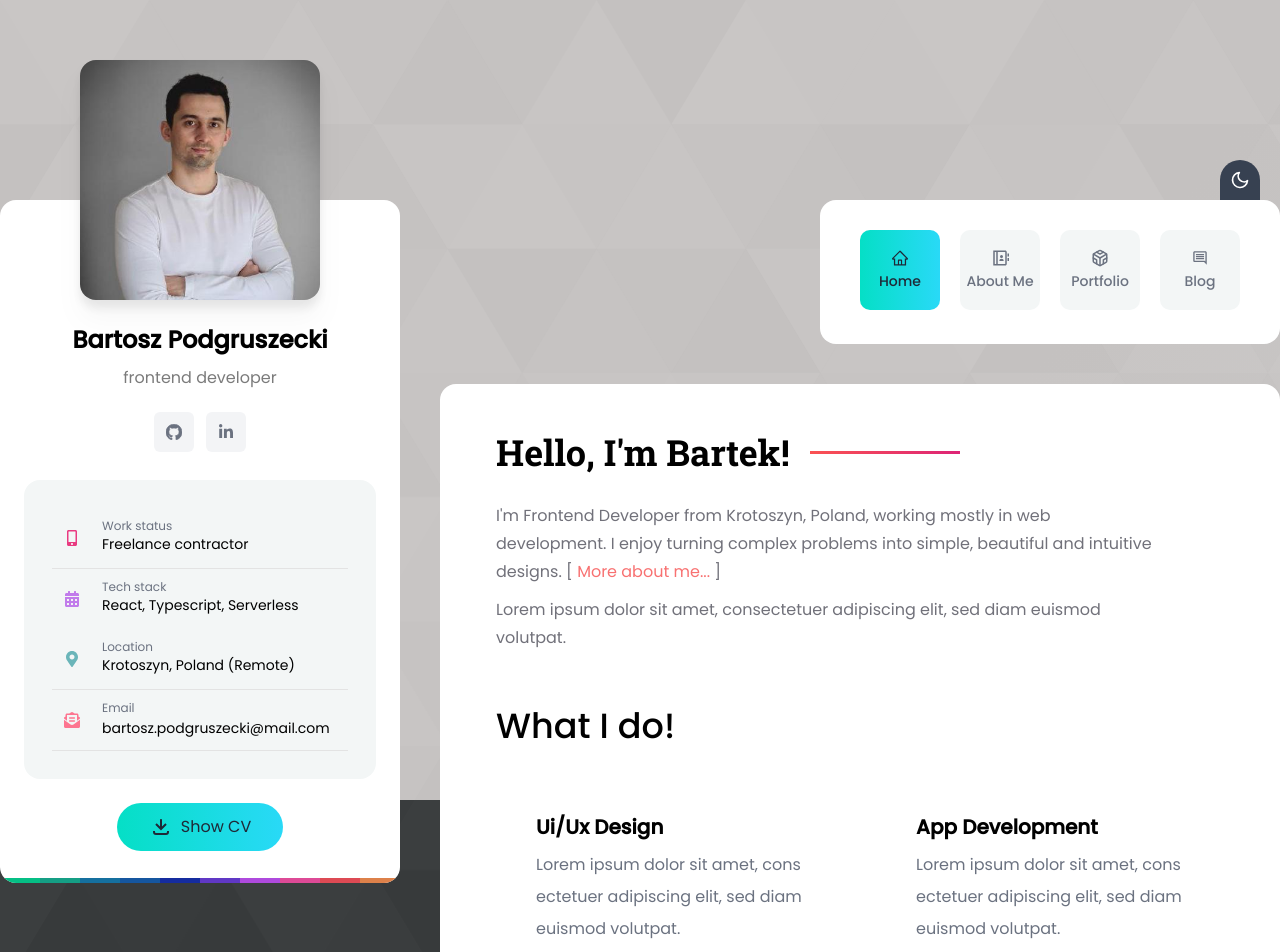
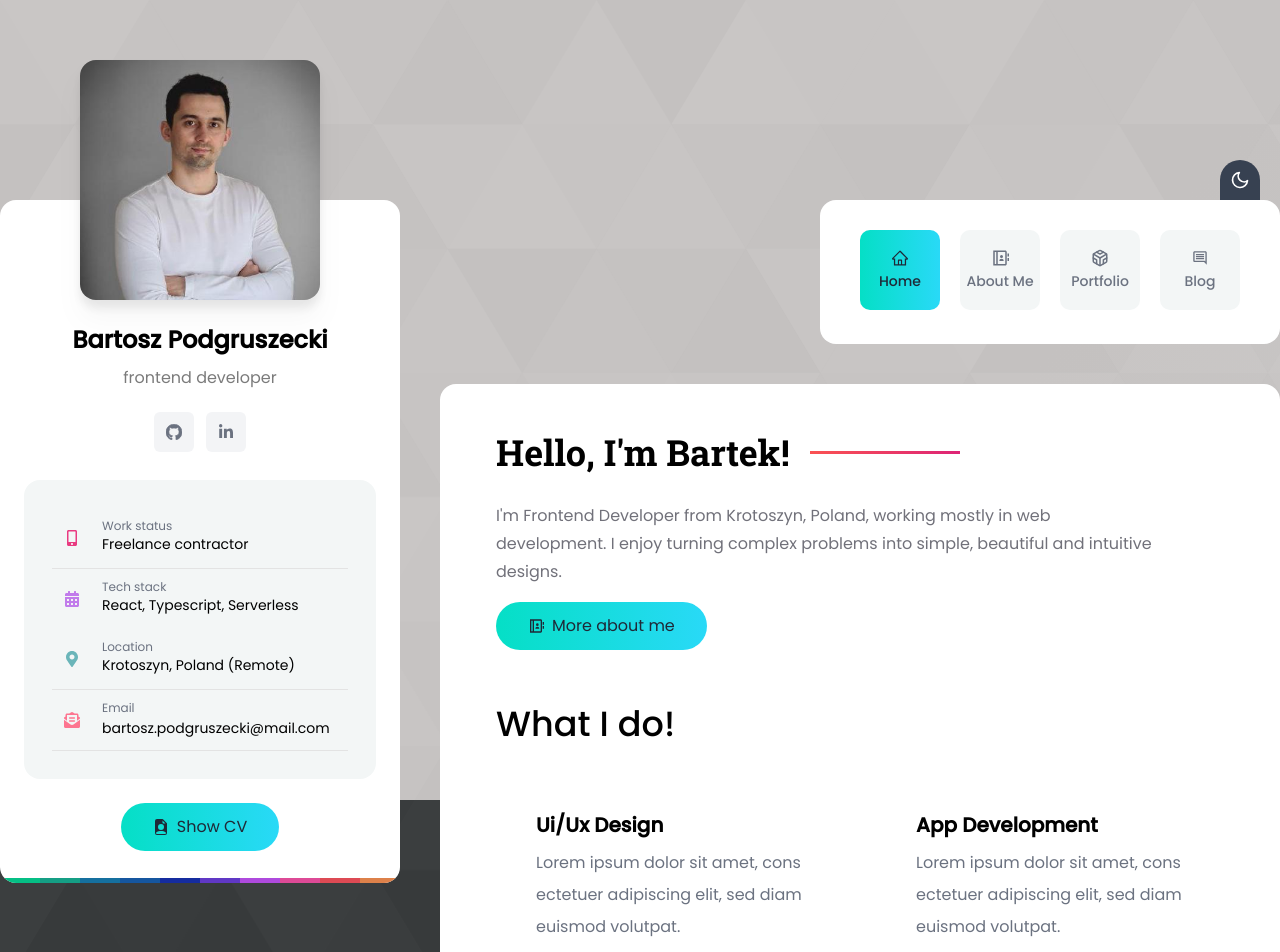
Before and after one commit to barthicus/portfolio, a Next.js app: page / in a window 1280 px wide. Shown: the top 952 px of the page. Built offline with nearby package versions, Linux system fonts and the light colour scheme.

Commit message:
Update homepage, header aside, add buttonlink

```diff
--- a/src/app/_components/Aside.tsx
+++ b/src/app/_components/Aside.tsx
@@ -6,6 +6,7 @@ import { usePathname } from "next/navigation"
 import clsx from "clsx"
 
 import avatarImg from "../../../public/img/avatar.jpeg"
+import { ButtonLink } from "./ButtonLink"
 
 const SocialIconLink = ({ href, children }: { href: string; children: ReactNode }) => {
   return (
@@ -160,7 +161,10 @@ export const Aside = () => {
               </div>
             </div>
           </div>
-          <a
+          <ButtonLink href="/cv" className="mt-6" icon="cv">
+            Show CV
+          </ButtonLink>
+          {/* <a
             // href="/images/cv.pdf"
             // download=""
             className="mx-auto mt-6 inline-flex items-center rounded-[35px] bg-gradient-to-r from-[#05dfc6] to-[#29d9f7] px-8 py-3 text-gray-800 transition duration-200 ease-linear hover:bg-gradient-to-l"
@@ -168,8 +172,8 @@ export const Aside = () => {
             <svg
               width="24"
               height="24"
+              fill="none"
               viewBox="0 0 24 24"
-              fill="none"
               className="mr-2 text-gray-800"
               xmlns="http://www.w3.org/2000/svg"
             >
@@ -184,7 +188,7 @@ export const Aside = () => {
               />
             </svg>
             Show CV
-          </a>
+          </a> */}
         </div>
       </div>
     </aside>
--- /dev/null
+++ b/src/app/_components/ButtonLink.tsx
@@ -0,0 +1,59 @@
+import { ReactNode } from "react"
+import { RouteType } from "next/dist/lib/load-custom-routes"
+import Link, { LinkProps } from "next/link"
+import clsx from "clsx"
+import { BsFillFileEarmarkPersonFill } from "react-icons/bs"
+import { FaExternalLinkAlt } from "react-icons/fa"
+
+import { aboutMeSvg, portfolioSvg } from "./Header"
+
+export const cvSvg = (
+  <svg
+    xmlns="http://www.w3.org/2000/svg"
+    viewBox="0 0 1024 1024"
+    height="1em"
+    width="1em"
+    stroke="currentColor"
+    fill="currentColor"
+  >
+    <path d="M334.336 616.3456c0 11.5712 9.5232 21.0944 21.0944 21.0944h315.4944c11.5712 0 21.0944-9.5232 21.0944-21.0944s-9.5232-21.0944-21.0944-21.0944H355.4304c-11.6736 0-21.0944 9.5232-21.0944 21.0944zM670.9248 702.0544H355.4304c-11.5712 0-21.0944 9.5232-21.0944 21.0944s9.5232 21.0944 21.0944 21.0944h315.4944c11.5712 0 21.0944-9.5232 21.0944-21.0944s-9.5232-21.0944-21.0944-21.0944z" />
+    <path d="M586.9568 165.888H272.4864c-23.2448 0-42.1888 18.944-42.1888 42.1888v607.8464c0 23.2448 18.944 42.1888 42.1888 42.1888H751.616c23.2448 0 42.1888-18.944 42.1888-42.1888V372.736l-206.848-206.848z m27.4432 87.1424l97.1776 97.1776h-89.9072c-3.8912 0-7.2704-3.3792-7.2704-7.2704v-89.9072z m137.1136 562.7904s0 0.1024 0 0l-479.0272 0.1024s-0.1024 0-0.1024-0.1024V208.1792s0-0.1024 0.1024-0.1024h297.984l1.6384 1.6384v133.12c0 27.2384 22.3232 49.4592 49.4592 49.4592h129.9456v423.5264z" />
+    <path d="M428.8512 388.7104c37.1712 0 67.2768-30.1056 67.2768-67.2768 0-37.1712-30.1056-67.2768-67.2768-67.2768S361.472 284.16 361.472 321.4336c0 37.1712 30.1056 67.2768 67.3792 67.2768z m0-97.6896c16.7936 0 30.4128 13.6192 30.4128 30.4128s-13.6192 30.4128-30.4128 30.4128-30.4128-13.6192-30.4128-30.4128 13.6192-30.4128 30.4128-30.4128zM355.4304 504.7296c11.6736 0 21.0944-9.4208 21.0944-21.0944 0-22.8352 23.9616-42.1888 52.3264-42.1888s52.3264 19.2512 52.3264 42.1888c0 11.6736 9.4208 21.0944 21.0944 21.0944s21.0944-9.4208 21.0944-21.0944c0-46.4896-42.3936-84.3776-94.5152-84.3776s-94.5152 37.888-94.5152 84.3776c0 11.6736 9.4208 21.0944 21.0944 21.0944z" />
+  </svg>
+)
+
+export const ButtonLink = ({
+  href,
+  children,
+  className,
+  icon,
+}: {
+  href: LinkProps<RouteType>["href"]
+  children: ReactNode
+  className?: string
+  icon?: "cv" | "external" | "portfolio" | "about-me"
+}) => {
+  let iconSvg: ReactNode = null
+  if (icon === "cv") {
+    iconSvg = <BsFillFileEarmarkPersonFill className="h-4 w-4" />
+  } else if (icon === "external") {
+    iconSvg = <FaExternalLinkAlt className="h-4 w-4" />
+  } else if (icon === "portfolio") {
+    iconSvg = portfolioSvg
+  } else if (icon === "about-me") {
+    iconSvg = aboutMeSvg
+  }
+
+  return (
+    <Link
+      href={href}
+      className={clsx(
+        "inline-flex items-center rounded-[35px] bg-gradient-to-r from-[#05dfc6] to-[#29d9f7] px-8 py-3 text-gray-800 transition duration-200 ease-linear hover:bg-gradient-to-l",
+        className,
+      )}
+    >
+      {iconSvg}
+      <span className={clsx({ "ml-2": icon !== null })}>{children}</span>
+    </Link>
+  )
+}
--- a/src/app/_components/Header.tsx
+++ b/src/app/_components/Header.tsx
@@ -6,6 +6,69 @@ import clsx from "clsx"
 import { MenuLink } from "./MenuLink"
 import { MobileMenuTrigger } from "./MobileMenuTrigger"
 import { ThemeToggler } from "./ThemeToggler"
+
+const homeSvg = (
+  <svg
+    stroke="currentColor"
+    fill="currentColor"
+    strokeWidth="0"
+    viewBox="0 0 1024 1024"
+    height="1em"
+    width="1em"
+    xmlns="http://www.w3.org/2000/svg"
+  >
+    <path d="M946.5 505L560.1 118.8l-25.9-25.9a31.5 31.5 0 0 0-44.4 0L77.5 505a63.9 63.9 0 0 0-18.8 46c.4 35.2 29.7 63.3 64.9 63.3h42.5V940h691.8V614.3h43.4c17.1 0 33.2-6.7 45.3-18.8a63.6 63.6 0 0 0 18.7-45.3c0-17-6.7-33.1-18.8-45.2zM568 868H456V664h112v204zm217.9-325.7V868H632V640c0-22.1-17.9-40-40-40H432c-22.1 0-40 17.9-40 40v228H238.1V542.3h-96l370-369.7 23.1 23.1L882 542.3h-96.1z"></path>
+  </svg>
+)
+
+export const aboutMeSvg = (
+  <svg
+    stroke="currentColor"
+    fill="currentColor"
+    strokeWidth="0"
+    viewBox="0 0 24 24"
+    height="1em"
+    width="1em"
+    xmlns="http://www.w3.org/2000/svg"
+  >
+    <g>
+      <path fill="none" d="M0 0h24v24H0z"></path>
+      <path d="M3 2h16.005C20.107 2 21 2.898 21 3.99v16.02c0 1.099-.893 1.99-1.995 1.99H3V2zm4 2H5v16h2V4zm2 16h10V4H9v16zm2-4a3 3 0 0 1 6 0h-6zm3-4a2 2 0 1 1 0-4 2 2 0 0 1 0 4zm8-6h2v4h-2V6zm0 6h2v4h-2v-4z"></path>
+    </g>
+  </svg>
+)
+
+export const portfolioSvg = (
+  <svg
+    stroke="currentColor"
+    fill="none"
+    strokeWidth="2"
+    viewBox="0 0 24 24"
+    strokeLinecap="round"
+    strokeLinejoin="round"
+    height="1em"
+    width="1em"
+    xmlns="http://www.w3.org/2000/svg"
+  >
+    <path d="M21 16V8a2 2 0 0 0-1-1.73l-7-4a2 2 0 0 0-2 0l-7 4A2 2 0 0 0 3 8v8a2 2 0 0 0 1 1.73l7 4a2 2 0 0 0 2 0l7-4A2 2 0 0 0 21 16z"></path>
+    <polyline points="7.5 4.21 12 6.81 16.5 4.21"></polyline>
+    <polyline points="7.5 19.79 7.5 14.6 3 12"></polyline>
+    <polyline points="21 12 16.5 14.6 16.5 19.79"></polyline>
+    <polyline points="3.27 6.96 12 12.01 20.73 6.96"></polyline>
+    <line x1="12" y1="22.08" x2="12" y2="12"></line>
+  </svg>
+)
+
+const blogSvg = (
+  <svg xmlns="http://www.w3.org/2000/svg" viewBox="0 0 24 24" fill="none" height="1em" width="1em">
+    <path
+      fillRule="evenodd"
+      clipRule="evenodd"
+      d="M20.991 4.8C20.991 3.81 20.19 3 19.2 3H4.8C3.81 3 3 3.81 3 4.8V15.6C3 16.59 3.81 17.4 4.8 17.4H17.4L21 21L20.991 4.8ZM19.2 4.8V16.653L18.147 15.6H4.8V4.8H19.2ZM17.4 12H6.6V13.8H17.4V12ZM6.6 9.3H17.4V11.1H6.6V9.3ZM17.4 6.6H6.6V8.4H17.4V6.6Z"
+      fill="currentColor"
+    />
+  </svg>
+)
 
 export const Header = () => {
   const [isOpen, setIsOpen] = useState(false)
@@ -25,86 +88,25 @@ export const Header = () => {
         <ul className="flex flex-col lg:flex-row">
           <li>
             <MenuLink href="/" onClick={() => setIsOpen(false)}>
-              <span className="mb-1 hidden text-lg lg:block">
-                <svg
-                  stroke="currentColor"
-                  fill="currentColor"
-                  strokeWidth="0"
-                  viewBox="0 0 1024 1024"
-                  height="1em"
-                  width="1em"
-                  xmlns="http://www.w3.org/2000/svg"
-                >
-                  <path d="M946.5 505L560.1 118.8l-25.9-25.9a31.5 31.5 0 0 0-44.4 0L77.5 505a63.9 63.9 0 0 0-18.8 46c.4 35.2 29.7 63.3 64.9 63.3h42.5V940h691.8V614.3h43.4c17.1 0 33.2-6.7 45.3-18.8a63.6 63.6 0 0 0 18.7-45.3c0-17-6.7-33.1-18.8-45.2zM568 868H456V664h112v204zm217.9-325.7V868H632V640c0-22.1-17.9-40-40-40H432c-22.1 0-40 17.9-40 40v228H238.1V542.3h-96l370-369.7 23.1 23.1L882 542.3h-96.1z"></path>
-                </svg>
-              </span>
+              <span className="mb-1 hidden text-lg lg:block">{homeSvg}</span>
               Home
             </MenuLink>
           </li>
           <li>
             <MenuLink href="/about-me" onClick={() => setIsOpen(false)}>
-              <span className="mb-1 hidden text-lg lg:block">
-                <svg
-                  stroke="currentColor"
-                  fill="currentColor"
-                  strokeWidth="0"
-                  viewBox="0 0 24 24"
-                  height="1em"
-                  width="1em"
-                  xmlns="http://www.w3.org/2000/svg"
-                >
-                  <g>
-                    <path fill="none" d="M0 0h24v24H0z"></path>
-                    <path d="M3 2h16.005C20.107 2 21 2.898 21 3.99v16.02c0 1.099-.893 1.99-1.995 1.99H3V2zm4 2H5v16h2V4zm2 16h10V4H9v16zm2-4a3 3 0 0 1 6 0h-6zm3-4a2 2 0 1 1 0-4 2 2 0 0 1 0 4zm8-6h2v4h-2V6zm0 6h2v4h-2v-4z"></path>
-                  </g>
-                </svg>
-              </span>
+              <span className="mb-1 hidden text-lg lg:block">{aboutMeSvg}</span>
               About Me
             </MenuLink>
           </li>
           <li>
             <MenuLink href="/portfolio" onClick={() => setIsOpen(false)}>
-              <span className="mb-1 hidden text-lg lg:block">
-                <svg
-                  stroke="currentColor"
-                  fill="none"
-                  strokeWidth="2"
-                  viewBox="0 0 24 24"
-                  strokeLinecap="round"
-                  strokeLinejoin="round"
-                  height="1em"
-                  width="1em"
-                  xmlns="http://www.w3.org/2000/svg"
-                >
-                  <path d="M21 16V8a2 2 0 0 0-1-1.73l-7-4a2 2 0 0 0-2 0l-7 4A2 2 0 0 0 3 8v8a2 2 0 0 0 1 1.73l7 4a2 2 0 0 0 2 0l7-4A2 2 0 0 0 21 16z"></path>
-                  <polyline points="7.5 4.21 12 6.81 16.5 4.21"></polyline>
-                  <polyline points="7.5 19.79 7.5 14.6 3 12"></polyline>
-                  <polyline points="21 12 16.5 14.6 16.5 19.79"></polyline>
-                  <polyline points="3.27 6.96 12 12.01 20.73 6.96"></polyline>
-                  <line x1="12" y1="22.08" x2="12" y2="12"></line>
-                </svg>
-              </span>
+              <span className="mb-1 hidden text-lg lg:block">{portfolioSvg}</span>
               Portfolio
             </MenuLink>
           </li>
           <li>
             <MenuLink href="/blog" onClick={() => setIsOpen(false)}>
-              <span className="mb-1 hidden text-lg lg:block">
-                <svg
-                  xmlns="http://www.w3.org/2000/svg"
-                  viewBox="0 0 24 24"
-                  fill="none"
-                  height="1em"
-                  width="1em"
-                >
-                  <path
-                    fillRule="evenodd"
-                    clipRule="evenodd"
-                    d="M20.991 4.8C20.991 3.81 20.19 3 19.2 3H4.8C3.81 3 3 3.81 3 4.8V15.6C3 16.59 3.81 17.4 4.8 17.4H17.4L21 21L20.991 4.8ZM19.2 4.8V16.653L18.147 15.6H4.8V4.8H19.2ZM17.4 12H6.6V13.8H17.4V12ZM6.6 9.3H17.4V11.1H6.6V9.3ZM17.4 6.6H6.6V8.4H17.4V6.6Z"
-                    fill="currentColor"
-                  />
-                </svg>
-              </span>
+              <span className="mb-1 hidden text-lg lg:block">{blogSvg}</span>
               Blog
             </MenuLink>
           </li>
--- a/src/app/page.tsx
+++ b/src/app/page.tsx
@@ -1,5 +1,4 @@
-import Link from "next/link"
-
+import { ButtonLink } from "./_components/ButtonLink"
 import { PageTitle } from "./_components/PageTitle"
 import { PageWrapper } from "./_components/PageWrapper"
 
@@ -21,15 +20,16 @@ export default function Home() {
               <p className="leading-7 text-zinc-500 dark:text-zinc-400">
                 I&apos;m Frontend Developer from Krotoszyn, Poland, working mostly in web
                 development. I enjoy turning complex problems into simple, beautiful and intuitive
-                designs. [{" "}
+                designs.
+                {/* [{" "}
                 <Link href="/about-me" className="text-red-400 hover:text-red-500">
                   More about me...
                 </Link>{" "}
-                ]
+                ] */}
               </p>
-              <p className="mt-2.5 leading-7 text-zinc-500 dark:text-zinc-400">
-                Lorem ipsum dolor sit amet, consectetuer adipiscing elit, sed diam euismod volutpat.
-              </p>
+              <ButtonLink href="/about-me" icon="about-me" className="mt-4">
+                More about me
+              </ButtonLink>
             </div>
           </div>
         </div>
@@ -38,16 +38,6 @@ export default function Home() {
         <h2 className="pb-5 text-[35px] font-medium dark:text-white">What I do!</h2>
         <div className="grid grid-cols-1 gap-8 md:grid-cols-2 xl:grid-cols-2 ">
           <div className="p-10 dark:bg-transparent">
-            {/* <img
-              alt="icon"
-              src="/images/icons/icon-1.svg"
-              width="40"
-              height="40"
-              decoding="async"
-              data-nimg="1"
-              className="w-10 h-10 object-contain block"
-              loading="lazy"
-            /> */}
             <div className="space-y-2 break-all">
               <h3 className="text-xl font-semibold dark:text-white">Ui/Ux Design</h3>
               <p className=" leading-8 text-gray-500 dark:text-[#A6A6A6]">
@@ -56,16 +46,6 @@ export default function Home() {
             </div>
           </div>
           <div className="p-10 dark:bg-transparent">
-            {/* <img
-              alt="icon"
-              src="/images/icons/icon-2.svg"
-              width="40"
-              height="40"
-              decoding="async"
-              data-nimg="1"
-              className="w-10 h-10 object-contain block"
-              loading="lazy"
-            /> */}
             <div className="space-y-2 break-all">
               <h3 className="text-xl font-semibold dark:text-white">App Development</h3>
               <p className=" leading-8 text-gray-500 dark:text-[#A6A6A6]">
@@ -92,16 +72,6 @@ export default function Home() {
             </div>
           </div>
           <div className="p-10 dark:bg-transparent">
-            {/* <img
-              alt="icon"
-              src="/images/icons/icon-4.svg"
-              width="40"
-              height="40"
-              decoding="async"
-              data-nimg="1"
-              className="w-10 h-10 object-contain block"
-              loading="lazy"
-            /> */}
             <div className="space-y-2 break-all">
               <h3 className="text-xl font-semibold dark:text-white">Photography</h3>
               <p className=" leading-8 text-gray-500 dark:text-[#A6A6A6]">
```
